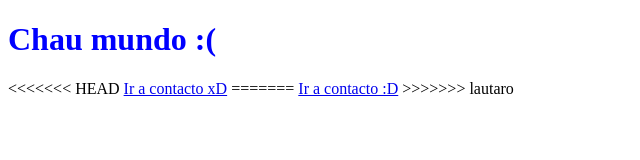
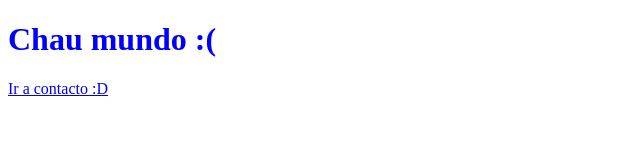
Before and after one commit to lautarojgarcia177/AfterclassGITCoderhouse, a plain HTML site: page index.html in a window 1280 px wide. Shown: the whole page, without its empty margins (0-640 px from the left). Drawn offline with Linux system fonts and the light colour scheme.

Commit message:
ahora si

```diff
--- a/index.html
+++ b/index.html
@@ -9,10 +9,6 @@
 </head>
 <body>
     <h1>Chau mundo :(</h1>
-<<<<<<< HEAD
-    <a href="contacto.html">Ir a contacto xD</a>
-=======
     <a href="contacto.html">Ir a contacto :D</a>
->>>>>>> lautaro
 </body>
 </html>
```
